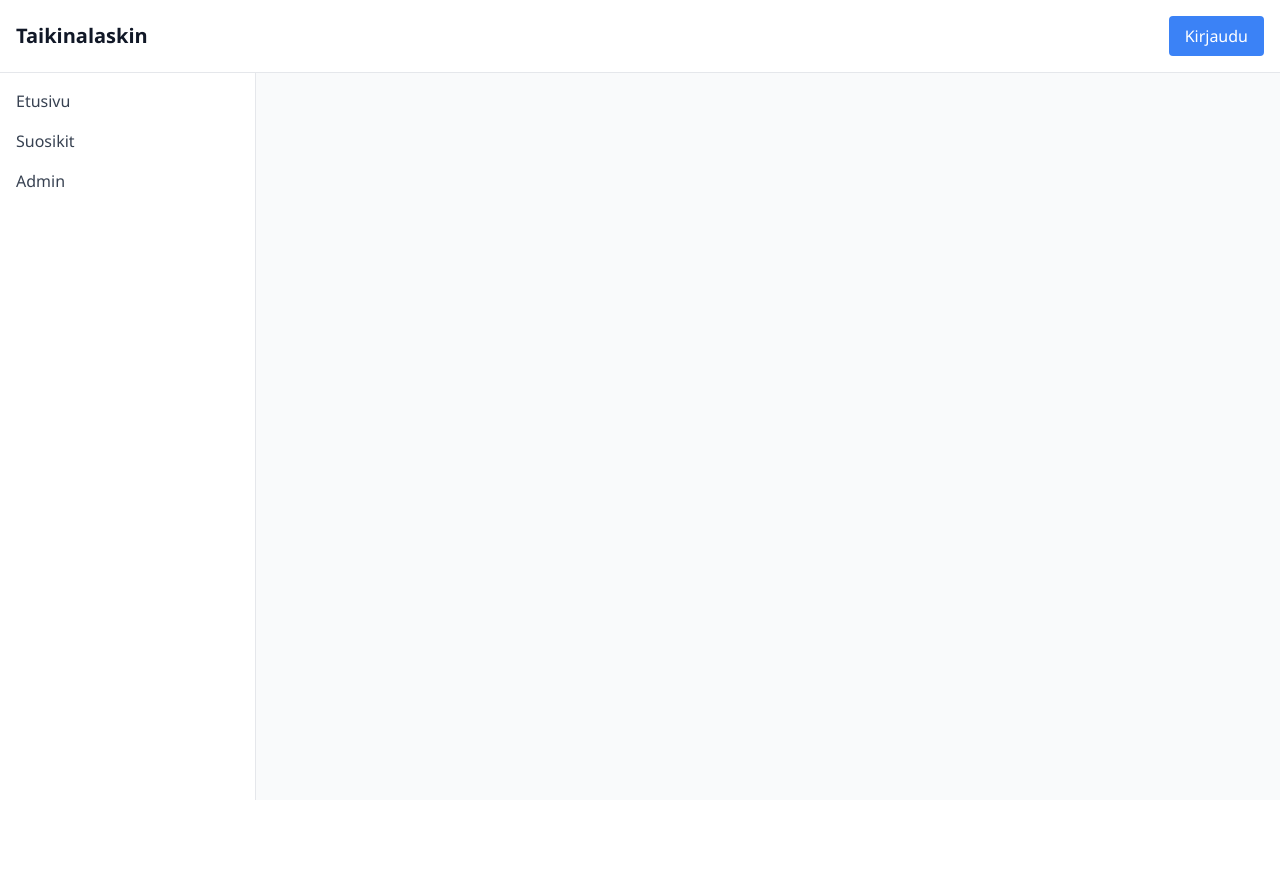
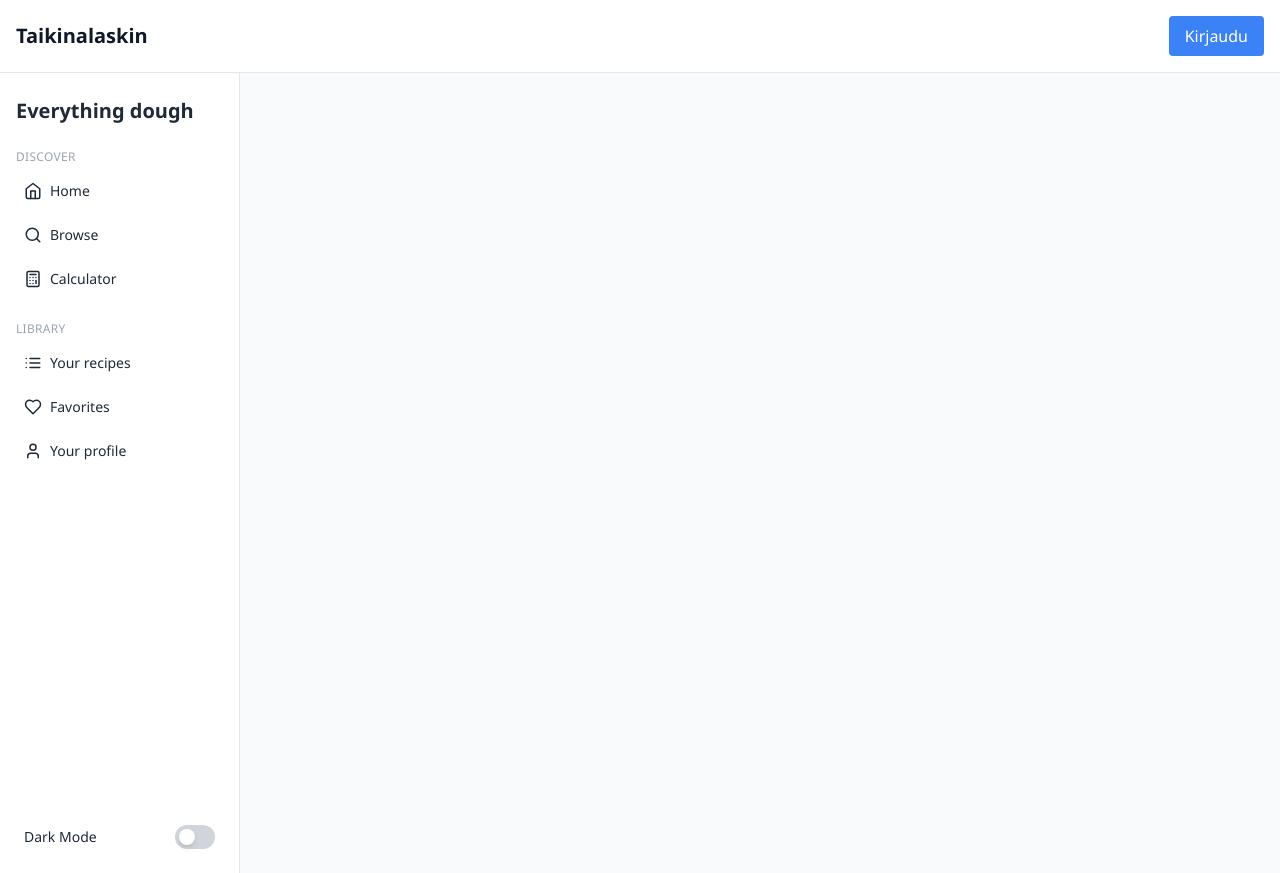
Before and after one commit to VilleJLehtola/Dough-calculator, a React (Vite) app: page /admin in a window 1280 px wide. Before the commit the page ends 800 px from the top, so only its background shows below. Built offline with nearby package versions, Linux system fonts and the light colour scheme; no server answers.

Commit message:
Update Layout.jsx

```diff
--- a/src/components/Layout.jsx
+++ b/src/components/Layout.jsx
@@ -1,4 +1,5 @@
 import Header from '@/components/Header';
+import Sidebar from '@/components/Sidebar'; // ✅ make sure this is the updated Sidebar.jsx
 import { useEffect, useState } from 'react';
 import { useLocation } from 'react-router-dom';
 
@@ -32,15 +33,7 @@ export default function Layout({ user, onLogout, children }) {
     <div className="min-h-screen flex flex-col bg-gray-50 dark:bg-gray-900">
       <Header user={user} onLogout={onLogout} toggleSidebar={toggleSidebar} />
       <div className="flex flex-1">
-        {showSidebar && !isMobile && (
-          <aside className="w-64 p-4 border-r border-gray-200 dark:border-gray-700 bg-white dark:bg-gray-800">
-            <nav className="flex flex-col gap-4">
-              <a href="/" className="text-gray-700 dark:text-gray-300 hover:underline">Etusivu</a>
-              <a href="/suosikit" className="text-gray-700 dark:text-gray-300 hover:underline">Suosikit</a>
-              <a href="/admin" className="text-gray-700 dark:text-gray-300 hover:underline">Admin</a>
-            </nav>
-          </aside>
-        )}
+        {showSidebar && !isMobile && <Sidebar />} {/* ✅ replaces the old hardcoded sidebar */}
 
         <main className="flex-1 p-4">{children}</main>
       </div>
```
